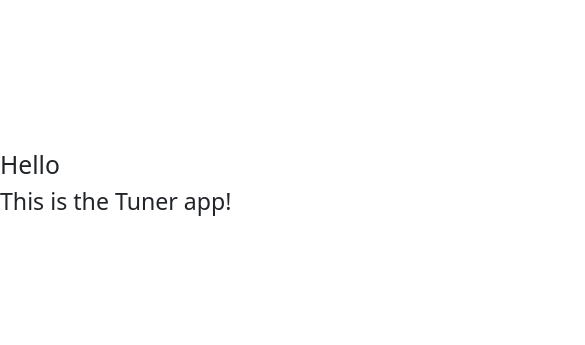
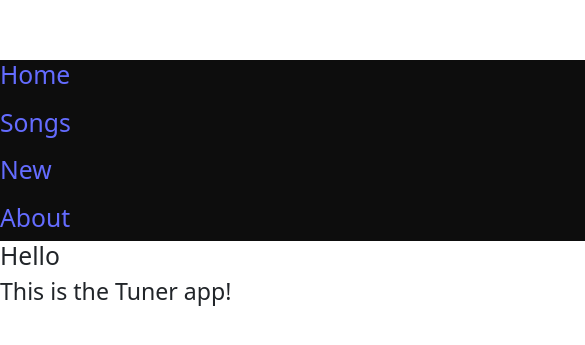
Before and after one commit to XavierRice/TunerFront, a React (Vite) app: page / in a window 390 px wide. Shown: the part 235-580 px from the top of the page, 585 px wide, since content can reach past the window. Built offline with nearby package versions, Linux system fonts and the light colour scheme; no server answers.

Commit message:
started navbar. figma.

```diff
--- a/src/App.jsx
+++ b/src/App.jsx
@@ -10,7 +10,7 @@ import Index from "./pages/Index.jsx";
 import SongForm from "./components/SongForm.jsx";
 import SongDetails from "./components/SongDetails.jsx";
 import EditSong from "./components/EditSong.jsx";
-
+import NavBar from "./components/NavBar.jsx";
 //STATEs
 
 function App() {
@@ -18,6 +18,7 @@ function App() {
   return (
     <div className="App">
         <main>
+          <NavBar/>
       <Routes>
           <Route path="/" element={<Home />} />
           <Route path="/songs" element={<Index />} />
--- /dev/null
+++ b/src/components/NavBar.css
@@ -0,0 +1,75 @@
+.home {
+    position: relative;
+    color: red;
+  }
+  .navhome {
+    width: 118px;
+    display: flex;
+    flex-direction: row;
+    align-items: flex-start;
+    justify-content: space-between;
+  }
+  .navhome-wrapper {
+    flex: 1;
+    align-items: center;
+    padding: 0 var(--padding-base);
+  }
+  .frame-parent,
+  .navbar,
+  .navhome-wrapper,
+  .navnew {
+    display: flex;
+    flex-direction: row;
+    justify-content: space-between;
+  }
+  .navbar {
+    flex: 1;
+    align-items: center;
+    padding: 0 var(--padding-base);
+    color: var(--color-slateblue);
+  }
+  .frame-parent,
+  .navnew {
+    width: 151px;
+    align-items: flex-start;
+  }
+  .frame-parent {
+    background-color: rgba(0, 0, 0, 0.95);
+    width: 1512px;
+    align-items: center;
+    justify-content: center;
+    gap: var(--gap-21xl);
+    text-align: left;
+    font-size: var(--font-size-29xl);
+    color: var(--color-red);
+    font-family: var(--font-lalezar);
+  }
+  @media screen and (max-width: 1200px) {
+    .frame-parent {
+      flex-direction: row;
+      gap: var(--gap-21xl);
+      align-items: center;
+      justify-content: center;
+    }
+  }
+  @media screen and (max-width: 960px) {
+    .frame-parent {
+      flex-direction: row;
+      gap: var(--gap-21xl);
+      align-items: center;
+      justify-content: center;
+    }
+  }
+  @media screen and (max-width: 420px) {
+    .navbar,
+    .navhome-wrapper {
+      flex: unset;
+      align-self: stretch;
+    }
+    .frame-parent {
+      flex-direction: column;
+      gap: 10px;
+      align-items: center;
+      justify-content: center;
+    }
+  }
--- /dev/null
+++ b/src/components/NavBar.jsx
@@ -0,0 +1,34 @@
+import { Link } from "react-router-dom";
+import './NavBar.css'
+
+
+const NavBar = () => {
+
+    return (
+        <div className="frame-parent">
+            <div className="navhome-wrapper">
+                <div className="navhome">
+                    <div className="home"><Link to={`/`}> <h2>Home</h2></Link></div>
+                </div>
+            </div>
+            <div className="navbar">
+                <div className="navhome">
+                    <div className="home"><Link to={`/songs`}> <h2>Songs</h2></Link></div>
+                </div>
+            </div>
+            <div className="navhome-wrapper">
+                <div className="navnew">
+                    <div className="home"><Link to={`/songs/new`}> <h2>New</h2></Link></div>
+                </div>
+            </div>
+            <div className="navbar">
+                <div className="navhome">
+                    <div className="home"> <a href="https://github.com/XavierRice"><h2>About </h2></a></div>
+                </div>
+            </div>
+        </div>
+    );
+
+}
+
+export default NavBar;
```
